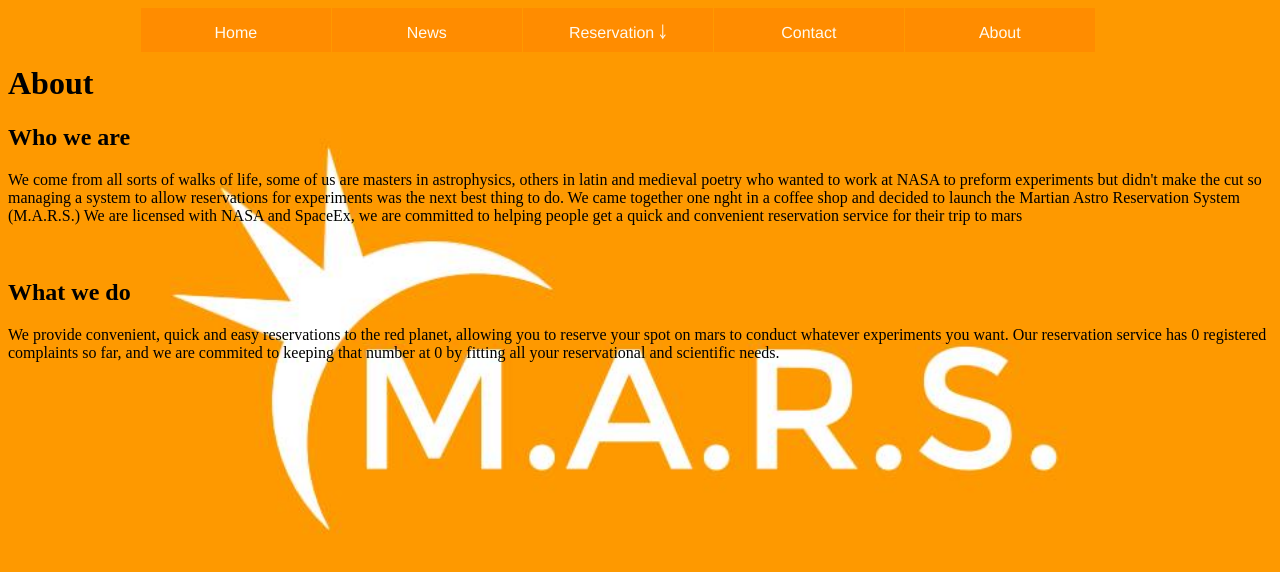
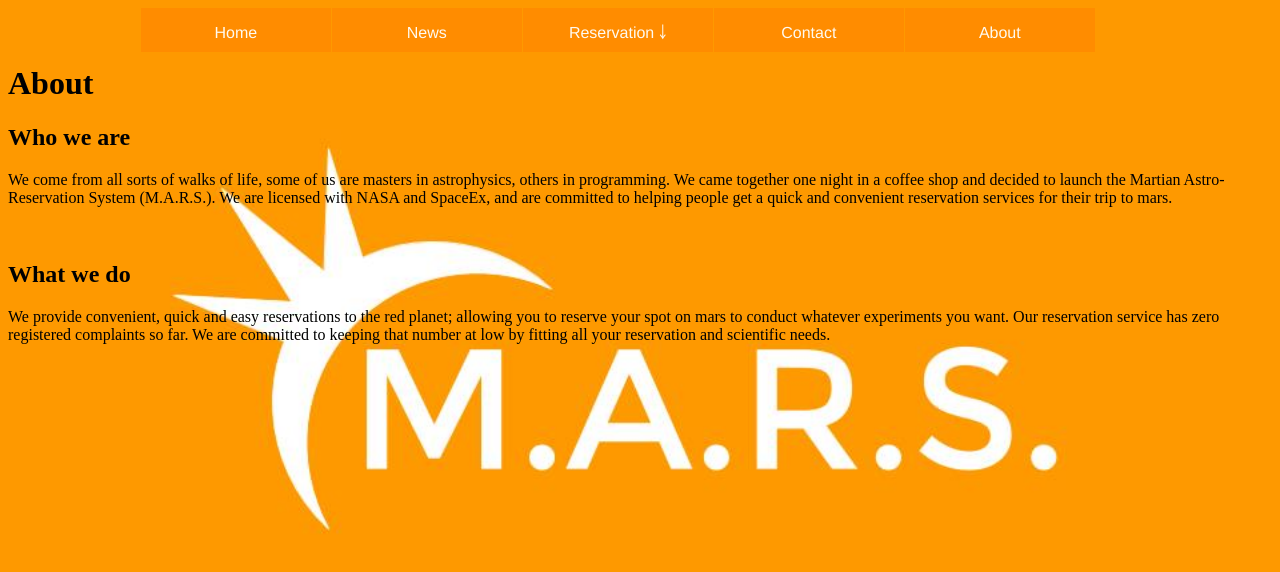
Before and after one commit to Austinthemighty/M.A.R.S, a PHP site: page /About.php in a window 1280 px wide. Shown: the top 572 px of the page. Run offline with PHP 8.4, Linux system fonts and the light colour scheme.

Commit message:
Made editing corrections, added words where needed.

```diff
--- a/About.php
+++ b/About.php
@@ -33,15 +33,14 @@
     <h1>About</h1>
 
     <h2>Who we are</h2>
-    <p>We come from all sorts of walks of life, some of us are masters in astrophysics, others in latin and medieval poetry who wanted to work at NASA to preform experiments
-    but didn't make the cut so managing a system to allow reservations for experiments was the next best thing to do. We came together one nght in a coffee shop and decided to
-    launch the Martian Astro Reservation System (M.A.R.S.) We are licensed with NASA and SpaceEx, we are committed to helping people get a quick and convenient reservation
-    service for their trip to mars</p>
+    <p>We come from all sorts of walks of life, some of us are masters in astrophysics, others in programming. We came together one night in a coffee shop and decided to
+    launch the Martian Astro-Reservation System (M.A.R.S.). We are licensed with NASA and SpaceEx, and are committed to helping people get a quick and convenient reservation
+    services for their trip to mars.</p>
     <br>
     <h2>What we do</h2>
-    <p>We provide convenient, quick and easy reservations to the red planet, allowing you to reserve your spot on mars to conduct whatever experiments you want.
-        Our reservation service has 0 registered complaints so far, and we are commited to keeping that number at 0 by fitting all your reservational and scientific
-        needs.
+    <p>We provide convenient, quick and easy reservations to the red planet; allowing you to reserve your spot on mars to conduct whatever experiments you want.
+        Our reservation service has zero registered complaints so far. We are committed to keeping that number at low by fitting all your reservation and scientific
+        needs.</p>
 
 </body>
 </html>
--- a/Mars_Reservation.php
+++ b/Mars_Reservation.php
@@ -34,7 +34,7 @@
     <h1>Reservation</h1>
     <p>Full Name: <input type="text" name="full-name"></p>
     <p>Email: <input type="email" name="Email"></p>
-    <p id="mn">     Confirmation or Complications of your reservation will be sent to you within one week</p>
+    <p id="mn">     Confirmation or Complications of your reservation will be sent to you within one week.</p>
     <br>
 <a href="images/marsmap.jpg">Look at map</a>
     <p>Location:</p><p>Latitude: <input type="number" name="Location">  Longitude: <input type="number" name="Location"></p>
@@ -51,7 +51,7 @@
 	</p>
 
 	<p class="ErrorMessage Message" style="display: none">
-		<strong>Something went wrong when trying to process your payment. Please review the error message and try again:</strong>
+		<strong>Something went wrong when processing your payment. Please review the error message and try again:</strong>
 
 	</p>
 
--- a/news.php
+++ b/news.php
@@ -51,7 +51,7 @@
         <td style="width: 150px"><img src="http://www.quotehd.com/imagequotes/authors16/tmb/jeff-williamson-quote-so-far-there-are-no-complaints.jpg" width="150px" height="150px"></td>
         <td>
             <h1>0 Complaints so far</h1><br>
-            <p>Of the many increments of time our company has been in business, we have received 0 formally filed complaints, we are committed to continuously great service to keep that number at 0</p>
+            <p>Of the many increments of time our company has been in business, we have received 0 formally filed complaints, we are committed to continuously great service to keep that number low.</p>
         </td>
     </tr>
 
@@ -59,7 +59,7 @@
         <td style="width: 150px"><img src="http://affiliatetip.com/wp-content/uploads/2012/02/rocket-science.jpg" width="100%" height="150px"></td>
         <td>
             <h1>Mission: the Red planet</h1><br>
-            <p>Scientist are advancing the technology required to send people to mars, so make your reservations quickly, you don't wan tot miss it</p>
+            <p>Scientist are advancing the technology required to send people to mars, so make your reservations quickly!</p>
         </td>
     </tr>
 </table>
```
